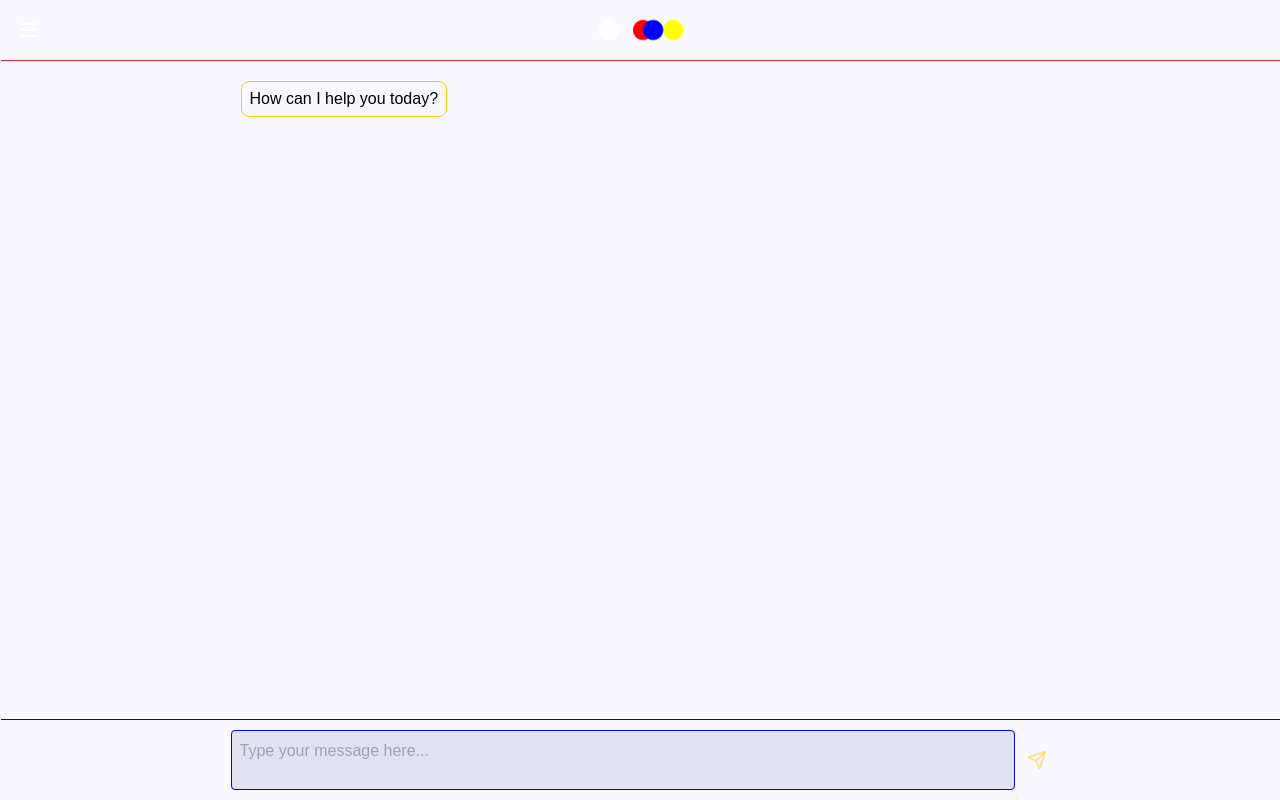
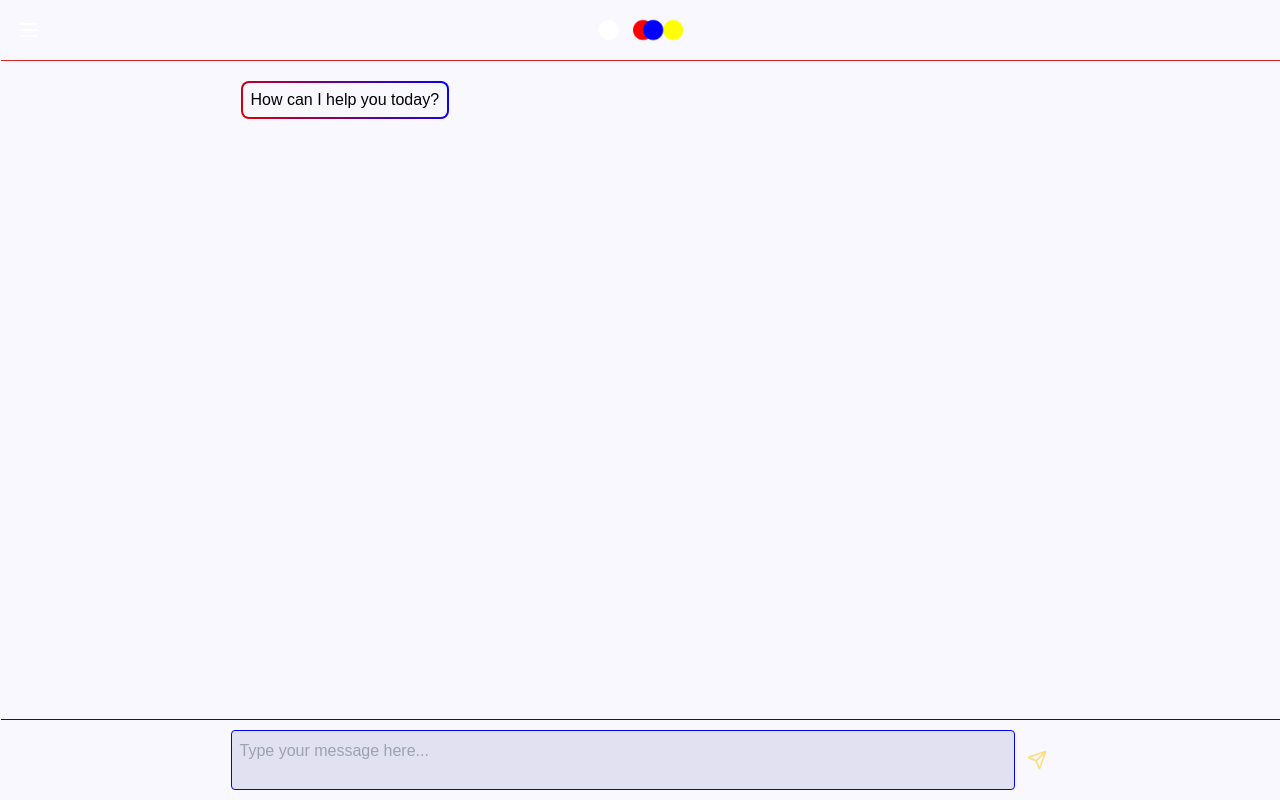
Before and after one commit to eli-gerhard/helper-ai, a Next.js app in the folder chat-interface/: page / in a window 1280 px wide. Built offline with nearby package versions, Linux system fonts and the light colour scheme; no server answers.

Commit message:
gradient text boxes

```diff
--- a/chat-interface/app/globals.css
+++ b/chat-interface/app/globals.css
@@ -10,9 +10,14 @@
   --accentyl: #ffcc00;
   --accentrd: #dd0000;
   --accentbl: #0000ff;
+
+  /* Default gradient variables */
+  --gradient-pos-x: 50%;
+  --gradient-pos-y: 50%;
+  --gradient-angle: 135deg;
 }
 
-/* @media (prefers-color-scheme: dark) {
+@media (prefers-color-scheme: dark) {
   :root {
     --background: #222228;
     --foreground: #ffffff;
@@ -22,7 +27,7 @@
     --accentrd: #dd0000;
     --accentbl: #0000ff;
   }
-} */
+}
 
 @theme inline {
   --color-background: var(--background);
@@ -42,12 +47,35 @@ body {
 }
 
 @layer components {
+  /* Position-aware gradient styling */
+  .position-aware-gradient {
+    position: relative;
+    background-clip: padding-box !important;
+    border: 2px solid transparent !important;
+  }
+
+  .position-aware-gradient::before {
+    content: '';
+    position: absolute;
+    top: -2px;
+    left: -2px;
+    right: -2px;
+    bottom: -2px;
+    z-index: -1;
+    border-radius: inherit;
+    background: linear-gradient(
+      var(--gradient-angle, 135deg),
+      var(--accentrd) 0%,
+      var(--accentbl) 100%
+    );
+  }
+
   .user-message {
-      @apply self-end bg-[var(--background)] text-[var(--foreground)] border border-yellow-400 px-2 py-1 rounded-lg;
+    @apply self-end bg-[var(--background)] text-[var(--foreground)] px-2 py-1 rounded-lg;
   }
 
   .assistant-message {
-    @apply self-start bg-[var(--background)] text-[var(--foreground)] border border-[var(--accentyl)] px-2 py-1 rounded-lg;
+    @apply self-start bg-[var(--background)] text-[var(--foreground)] px-2 py-1 rounded-lg;
   }
 
   .thinking {
--- a/chat-interface/components/ChatArea.tsx
+++ b/chat-interface/components/ChatArea.tsx
@@ -1,6 +1,6 @@
 'use client';
 
-import React, { useRef, useEffect } from 'react';
+import React, { useRef, useEffect, useState } from 'react';
 import { Message as MessageType } from '@/lib/types';
 import Message from './Message';
 
@@ -10,6 +10,7 @@ interface ChatAreaProps {
 
 const ChatArea: React.FC<ChatAreaProps> = ({ chatHistory }) => {
   const chatHistoryRef = useRef<HTMLDivElement>(null);
+  const [scrollPosition, setScrollPosition] = useState(0);
 
   // Scroll to bottom of chat history
   const scrollToBottom = () => {
@@ -23,10 +24,26 @@ const ChatArea: React.FC<ChatAreaProps> = ({ chatHistory }) => {
     scrollToBottom();
   }, [chatHistory]);
 
+  // Update gradient on scroll
+  const handleScroll = () => {
+    if (chatHistoryRef.current) {
+      setScrollPosition(chatHistoryRef.current.scrollTop);
+    }
+  };
+
+  useEffect(() => {
+    const chatHistory = chatHistoryRef.current;
+    if (chatHistory) {
+      chatHistory.addEventListener('scroll', handleScroll);
+      return () => chatHistory.removeEventListener('scroll', handleScroll);
+    }
+  }, []);
+
   return (
     <div
       ref={chatHistoryRef}
-      className="h-full w-full overflow-y-auto p-5 flex flex-col gap-5"
+      className="gradient-container h-full w-full overflow-y-auto p-5 flex flex-col gap-5"
+      style={{ '--scroll-position': `${scrollPosition}px` } as React.CSSProperties}
     >
       {chatHistory.filter(msg => msg.role !== 'system').map((message, index) => (
         <Message key={index} message={message} />
--- a/chat-interface/components/Message.tsx
+++ b/chat-interface/components/Message.tsx
@@ -7,6 +7,7 @@ import remarkGfm from 'remark-gfm';
 import rehypeRaw from 'rehype-raw';
 import rehypeSanitize from 'rehype-sanitize';
 import rehypeHighlight from 'rehype-highlight';
+import useViewportPosition from '@/lib/useViewportPosition';
 // import 'highlight.js/styles/github-dark.css';
 
 interface MessageProps {
@@ -14,6 +15,7 @@ interface MessageProps {
 }
 
 const Message: React.FC<MessageProps> = ({ message }) => {
+  const { ref, gradientVars } = useViewportPosition();
 
   // Remove code block fences if present
   const processContent = (content: string) => {
@@ -51,10 +53,12 @@ const Message: React.FC<MessageProps> = ({ message }) => {
 
   return (
     <div
-      className={`max-w-[80%] leading-relaxed ${
+      ref={ref}
+      className={`max-w-[80%] leading-relaxed position-aware-gradient ${
         message.role === 'user' ? 'user-message' :
         message.content === 'Thinking...' ? 'thinking' : 'assistant-message'
       }`}
+      style={gradientVars as React.CSSProperties}
     >
       {message.content === 'Thinking...' ? (
         message.content
--- /dev/null
+++ b/chat-interface/lib/useViewportPosition.tsx
@@ -0,0 +1,60 @@
+'use client';
+
+import { useRef, useEffect, useState } from 'react';
+
+interface Position {
+  x: number;
+  y: number;
+}
+
+/**
+ * Custom hook to calculate an element's position in viewport as a percentage
+ * This helps create position-aware gradient borders
+ */
+export const useViewportPosition = () => {
+  const ref = useRef<HTMLDivElement>(null);
+  const [position, setPosition] = useState<Position>({ x: 0, y: 0 });
+  const [gradientVars, setGradientVars] = useState<Record<string, string>>({});
+
+  useEffect(() => {
+    const updatePosition = () => {
+      if (!ref.current) return;
+
+      const rect = ref.current.getBoundingClientRect();
+      const viewportHeight = window.innerHeight;
+      const viewportWidth = window.innerWidth;
+
+      // Calculate position as percentage within viewport
+      const x = Math.max(0, Math.min(100, (rect.left / viewportWidth) * 100));
+      const y = Math.max(0, Math.min(100, (rect.top / viewportHeight) * 100));
+
+      setPosition({ x, y });
+
+      // Create CSS variables for gradient based on position
+      const gradientX = 100 - x; // Invert for gradient direction
+      const gradientY = 100 - y; // Invert for gradient direction
+
+      setGradientVars({
+        '--gradient-pos-x': `${gradientX}%`,
+        '--gradient-pos-y': `${gradientY}%`,
+        '--gradient-angle': `${Math.atan2(gradientY - 50, gradientX - 50) * (180 / Math.PI)}deg`,
+      });
+    };
+
+    // Initialize on mount
+    updatePosition();
+
+    // Update on scroll and resize
+    window.addEventListener('scroll', updatePosition, { passive: true });
+    window.addEventListener('resize', updatePosition, { passive: true });
+
+    return () => {
+      window.removeEventListener('scroll', updatePosition);
+      window.removeEventListener('resize', updatePosition);
+    };
+  }, []);
+
+  return { ref, position, gradientVars };
+};
+
+export default useViewportPosition;
```
